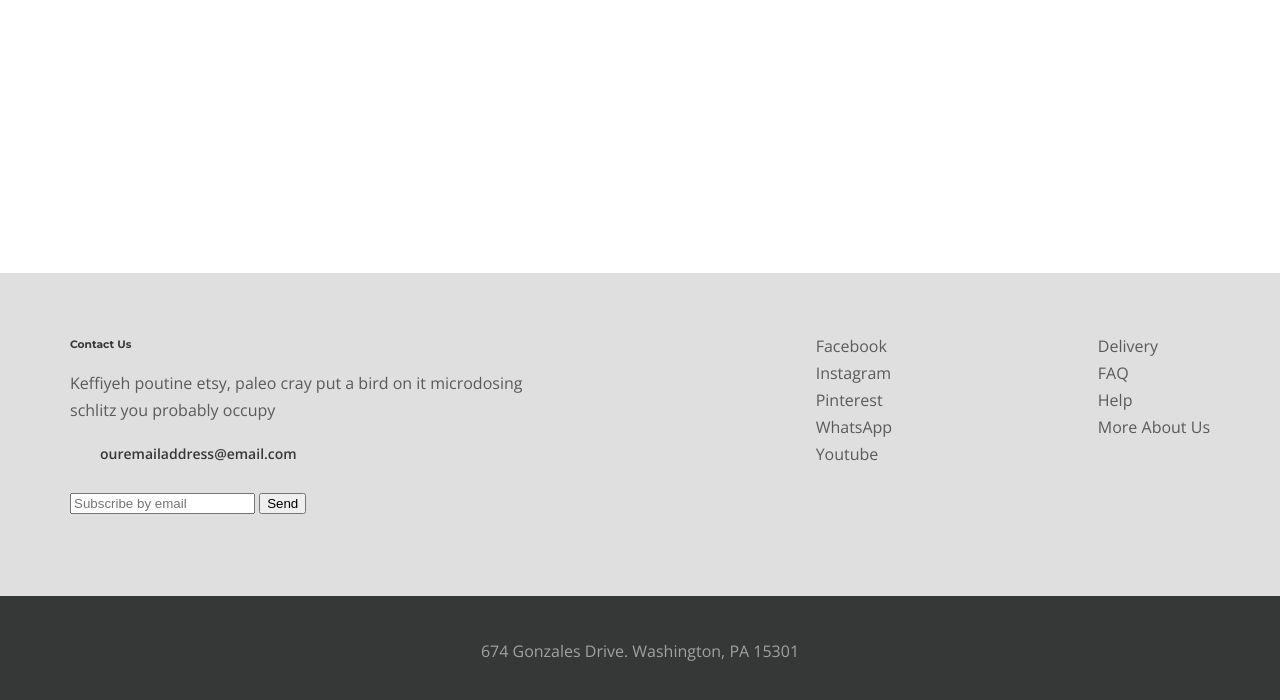
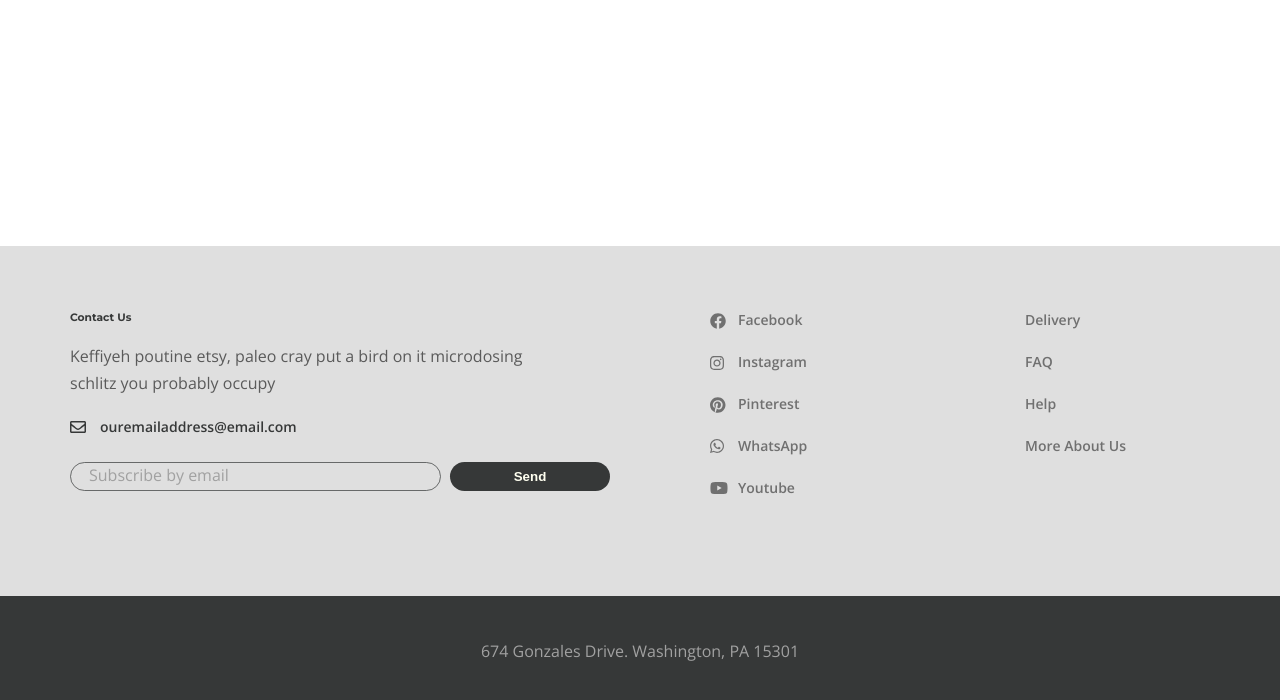
Before and after one commit to nekago/Decire, a website: page dev/index.html in a window 1280 px wide. Shown: the part 94-794 px from the top of the page. Drawn offline with nearby package versions, Linux system fonts and the light colour scheme; files that its build step writes are made by us from their sources.

Commit message:
footer finished

```diff
--- a/dev/styles/layout/_footer.scss
+++ b/dev/styles/layout/_footer.scss
@@ -28,6 +28,98 @@
     font-size: 14px;
     font-weight: 600;
     color: $title;
+    position: relative;
+    &::before{
+      content: '';
+      position: absolute;
+      background-image: url("../../img/envelope.svg");
+      width: 16px;
+      height: 12px;
+      top: 8px;
+      left: 0;
+    }
+  }
+  &__form{
+    display: flex;
+  }
+  &__form-input{
+    width: 100%;
+    padding: 6px 10px 6px 18px;
+    border: 1px solid rgba($title, .7);
+    border-radius: 21px;
+    background-color: transparent;
+    &::placeholder{
+      font-family: 'Open Sans', sans-serif;
+      font-weight: 400;
+      font-size: 16px;
+      line-height: 27px;
+      color: #A1A1A1;
+    }
+  }
+  &__form-btn{
+    min-width: 160px;
+    padding: 6px 12px;
+    margin-left: 9px;
+    border: none;
+    border-radius: 21px;
+    font-weight: 600;
+    background-color: $title;
+    color: #fffff0;
+    cursor: pointer;
+  }
+  &__social{
+    width: 125px;
+    margin-right: auto;
+    margin-left: 100px;
+  }
+  &__social-link{
+    padding-left: 28px;
+    position: relative;
+    &::before{
+      content: '';
+      position: absolute;
+      top: 3px;
+      left: 0;
+      width: 16px;
+      height: 16px;
+    }
+  }
+  &__social-link--facebook::before{
+    background-image: url("../../img/facebook.svg");
+  }
+  &__social-link--instagram::before{
+    background-image: url("../../img/instagram.svg");
+    width: 14px;
+    height: 14px;
+    top: 4px;
+  }
+  &__social-link--pinterest::before{
+    background-image: url("../../img/pinterest.svg");
+  }
+  &__social-link--whatsapp::before{
+    background-image: url("../../img/whatsapp.svg");
+    width: 14px;
+    height: 14px;
+  }
+  &__social-link--youtube::before{
+    background-image: url("../../img/youtube.svg");
+    width: 18px;
+    height: 12px;
+    top: 4px;
+  }
+  &__social-item,
+  &__menu-item{
+    margin-bottom: 15px;
+    font-size: 14px;
+    font-weight: 600;
+  }
+  &__social-link,
+  &__menu-link{
+    color: #707070;
+  }
+  &__menu{
+    width: 125px;
+    margin-right: 60px;
   }
   &__copyright{
     padding: 42px 0 41px;
--- a/dev/template/footer.html
+++ b/dev/template/footer.html
@@ -17,18 +17,18 @@
                 </div>
                 <ul class="footer__social">
                     <li class="footer__social-item">
-                        <a class="footer_social-link" href="#">Facebook</a></li>
+                        <a class="footer__social-link footer__social-link--facebook" href="#">Facebook</a></li>
                     <li class="footer__social-item">
-                        <a class="footer_social-link" href="#">Instagram</a>
+                        <a class="footer__social-link footer__social-link--instagram" href="#">Instagram</a>
                     </li>
                     <li class="footer__social-item">
-                        <a class="footer_social-link" href="#"> Pinterest</a>
+                        <a class="footer__social-link footer__social-link--pinterest" href="#"> Pinterest</a>
                     </li>
                     <li class="footer__social-item">
-                        <a class="footer_social-link" href="#">WhatsApp</a>
+                        <a class="footer__social-link footer__social-link--whatsapp" href="#">WhatsApp</a>
                     </li>
                     <li class="footer__social-item">
-                        <a class="footer_social-link" href="#">Youtube</a>
+                        <a class="footer__social-link footer__social-link--youtube" href="#">Youtube</a>
                     </li>
                 </ul>
                 <nav class="footer__menu">
```
Also changed, not shown: prod/index.html (+5 -5 lines), prod/template/footer.html (+5 -5 lines), temp/index.html (+5 -5 lines), temp/template/footer.html (+5 -5 lines), dev/img/envelope.svg (added), dev/img/facebook.svg (added), dev/img/instagram.svg (added), dev/img/pinterest.svg (added), dev/img/whatsapp.svg (added), dev/img/youtube.svg (added), temp/styles/main.css, 1 other file.
